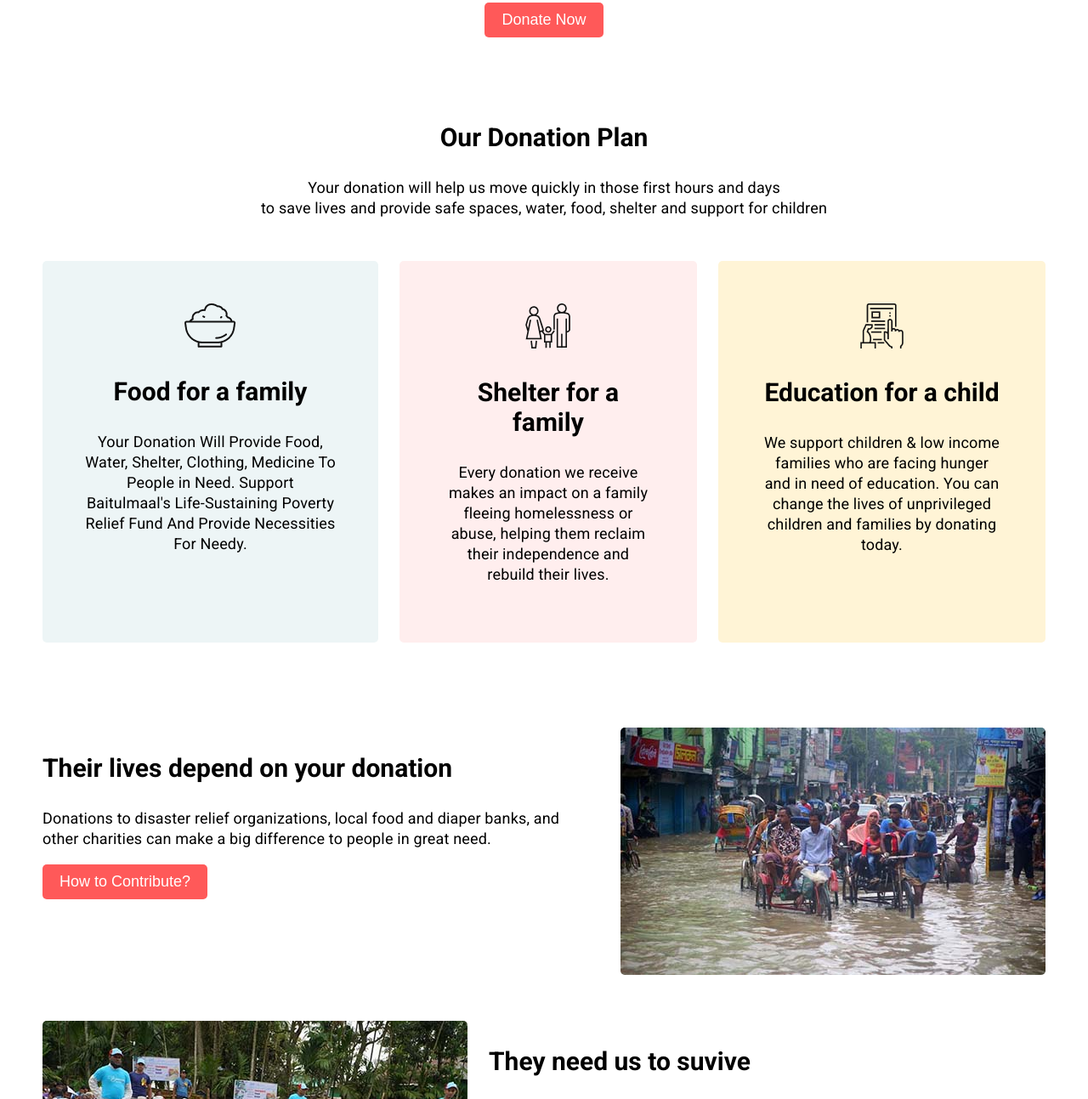
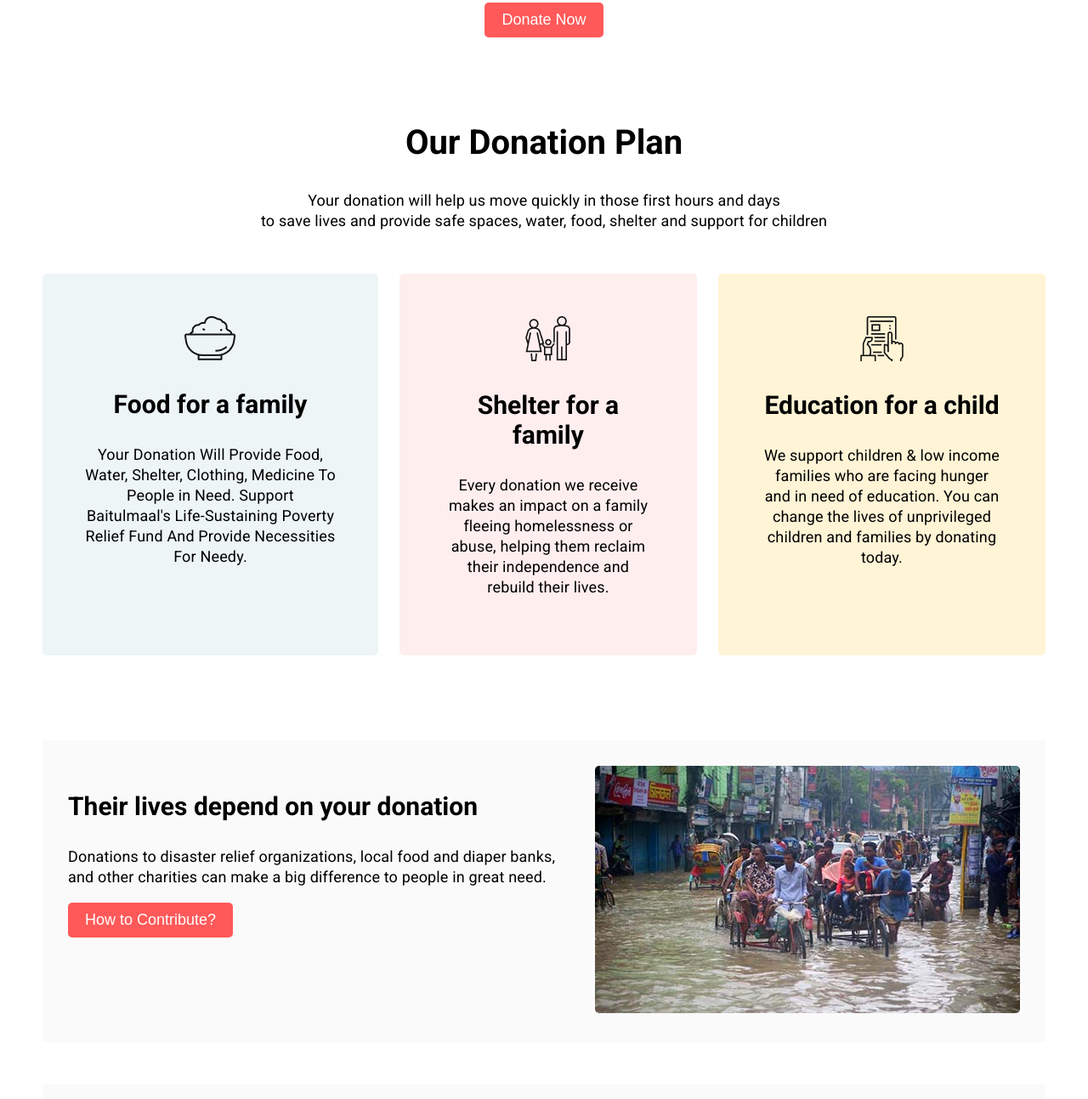
Before and after one commit to shohagislambd/donate-today-assignment, a plain HTML site: page index.html in a window 1280 px wide. Shown: the part 1015-2308 px from the top of the page at 85% size. Drawn offline with Linux system fonts and the light colour scheme.

Commit message:
Updated the depend on your donation section style

```diff
--- a/index.html
+++ b/index.html
@@ -51,7 +51,7 @@
     <!--Donate Plan Area Start-->
     <section id="donation-plan-area">
         <div class="donate-plan-heading">
-            <h3>Our Donation Plan</h3>
+            <h2>Our Donation Plan</h2>
             <p>Your donation will help us move quickly in those first hours and days <br> to save lives and provide safe spaces, water, food, shelter and support for children</p>
         </div>
         <div class="donate-plan">
--- a/style.css
+++ b/style.css
@@ -135,6 +135,8 @@ p{
     display: flex;
     gap: 25px;
     margin:50px;
+    background-color: #fafafa;
+    padding: 30px;
 }
 .depend-image img{
     border-radius: 5px;
```
